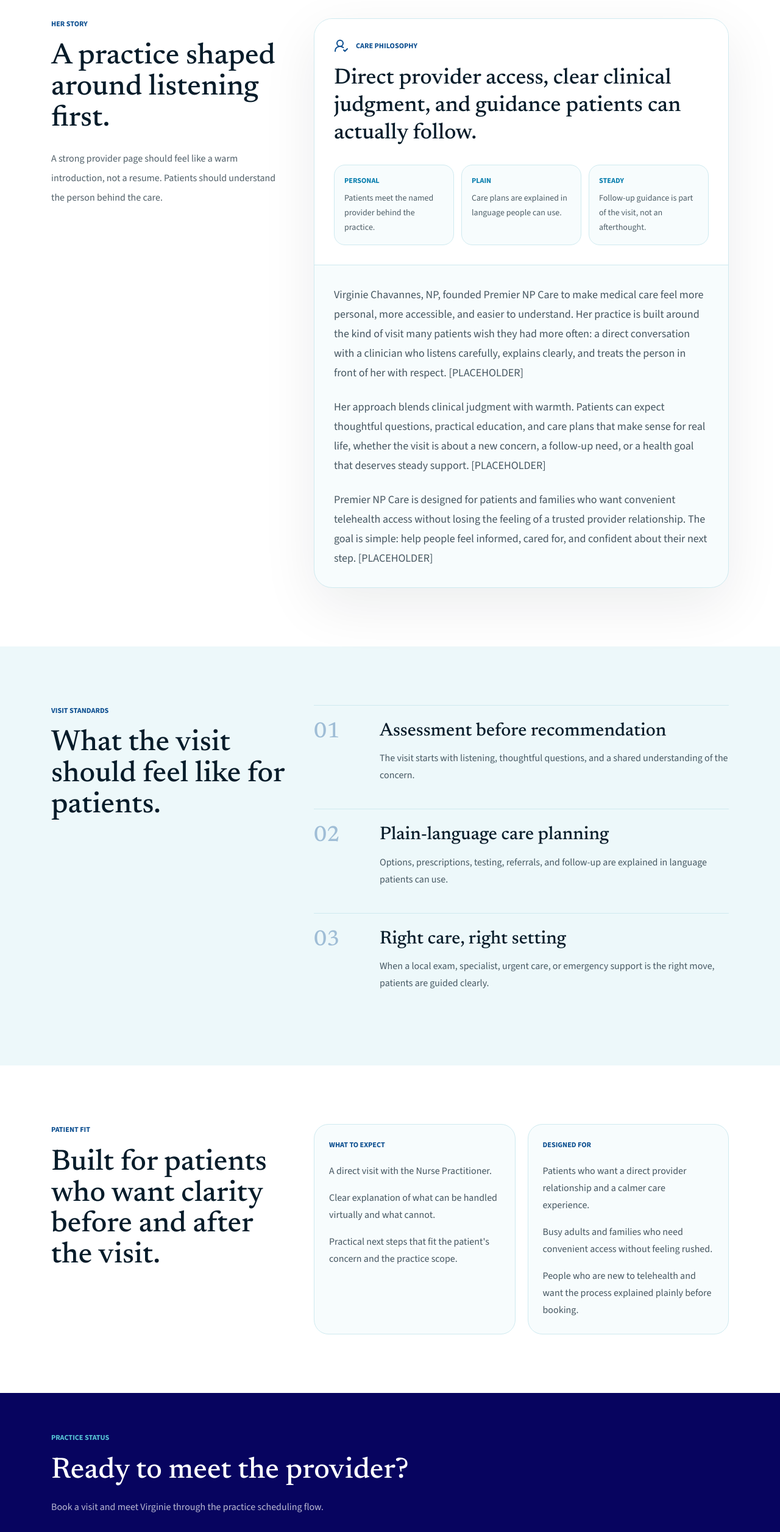
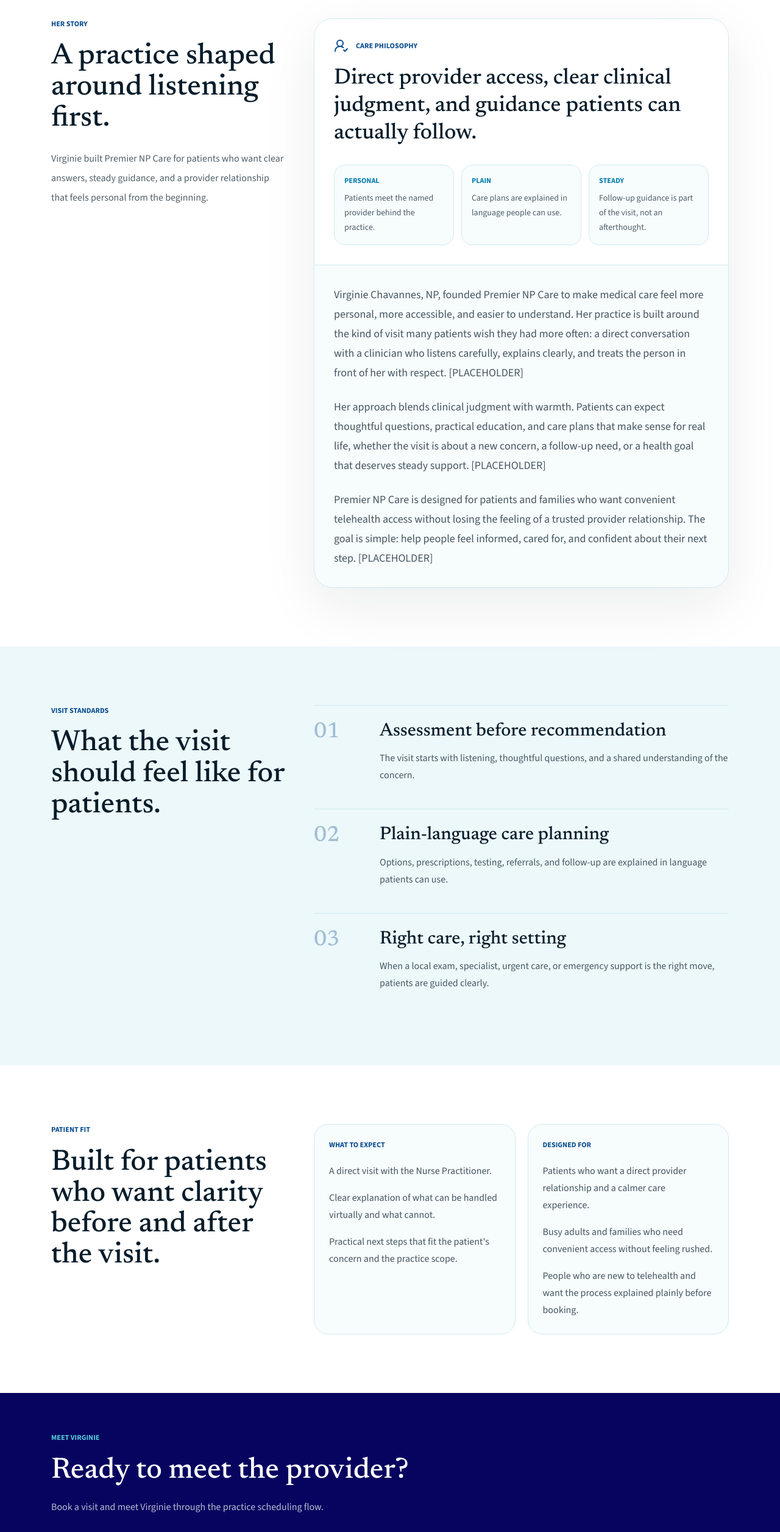
Before and after one commit to supertrens/premier-np-care, a Next.js app: page /about in a window 1280 px wide. Shown: the part 866-3378 px from the top of the page at 61% size. Built offline with nearby package versions, Linux system fonts and the light colour scheme; no server answers.

Commit message:
Polish provider copy and remove status wording

```diff
--- a/src/app/about/page.tsx
+++ b/src/app/about/page.tsx
@@ -77,8 +77,9 @@
               A practice shaped around listening first.
             </h2>
             <p className="mt-6 max-w-lg leading-8 text-ink/70">
-              A strong provider page should feel like a warm introduction, not
-              a resume. Patients should understand the person behind the care.
+              Virginie built Premier NP Care for patients who want clear
+              answers, steady guidance, and a provider relationship that feels
+              personal from the beginning.
             </p>
           </MotionReveal>
 
@@ -194,7 +195,7 @@
       <Section className="bg-deep-navy text-paper">
         <Container>
           <div className="max-w-3xl">
-            <p className="label-caps text-aqua">Practice status</p>
+            <p className="label-caps text-aqua">Meet Virginie</p>
             <p className="mt-4 font-display text-4xl font-medium leading-tight md:text-5xl">
               Ready to meet the provider?
             </p>
```
